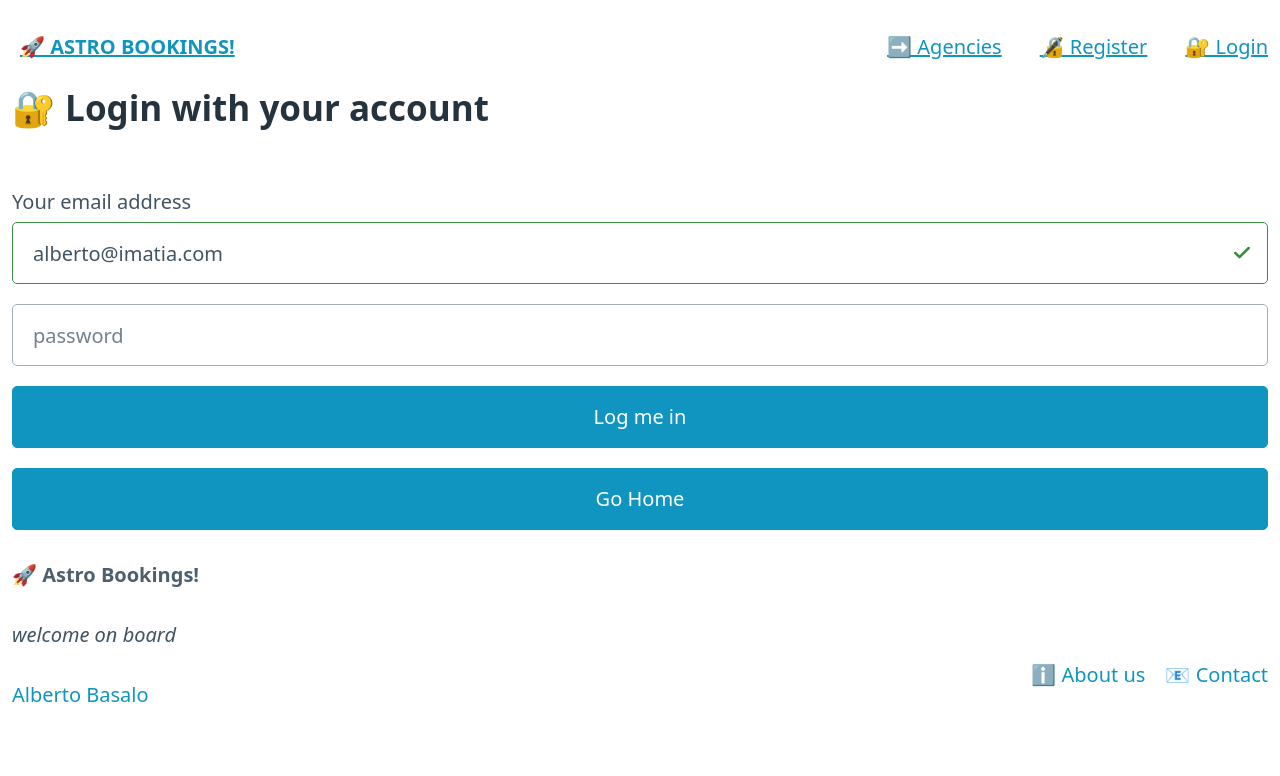
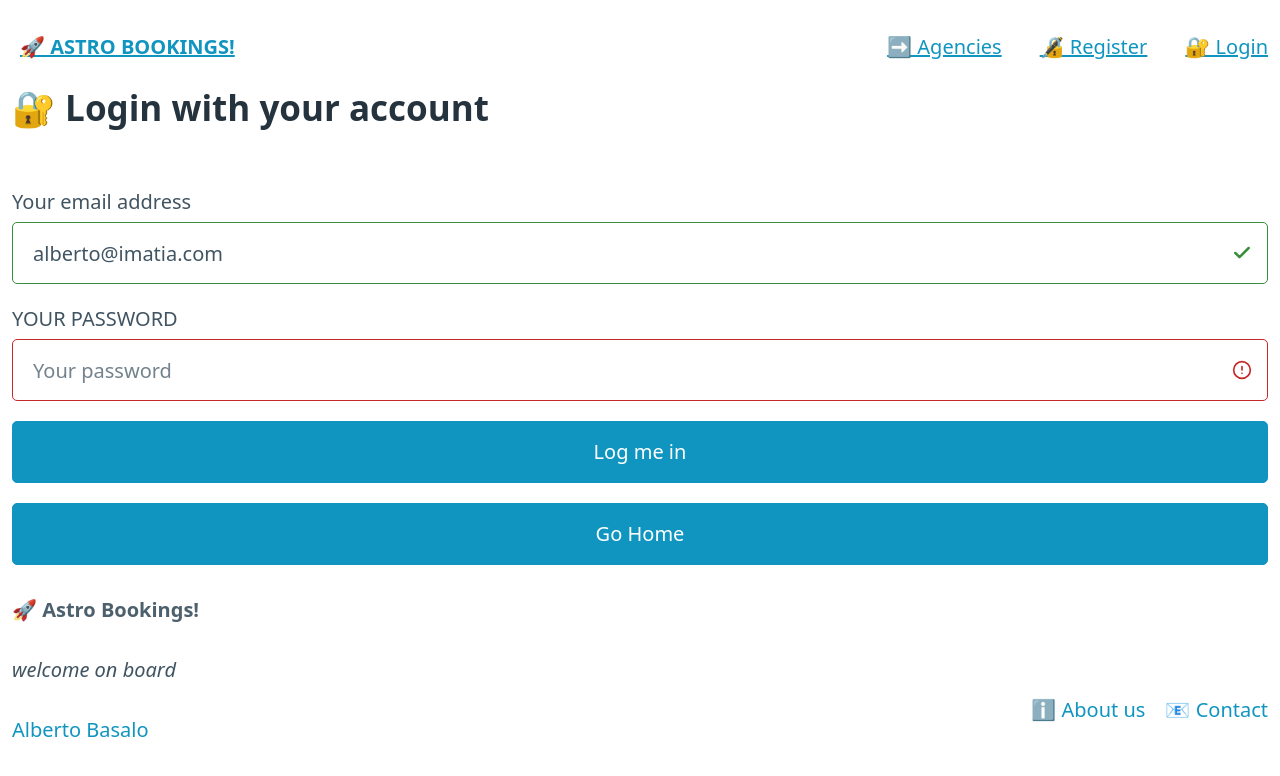
Before and after one commit to CursosAlbertoBasalo/imatia-angular_avanzado-septiembre, an Angular app: page /auth/login in a window 1280 px wide. Shown: the top 776 px of the page. Built offline with nearby package versions, Linux system fonts and the light colour scheme.

Commit message:
feat: login form using app input control

```diff
--- a/src/app/auth/login/login.form.ts
+++ b/src/app/auth/login/login.form.ts
@@ -23,11 +23,12 @@ import { ValidatorsService } from "src/app/services/validators.service";
       </div> -->
       <app-email-control formControlName="email"></app-email-control>
 
-      <input
+      <app-input-control
         type="password"
         formControlName="password"
-        placeholder="password"
-      />
+        label="Your password"
+        [control]="getControl('password')"
+      ></app-input-control>
       <button (click)="onLogInClick()">Log me in</button>
       <button (click)="onGoHomeClick()">Go Home</button>
     </form>
```
